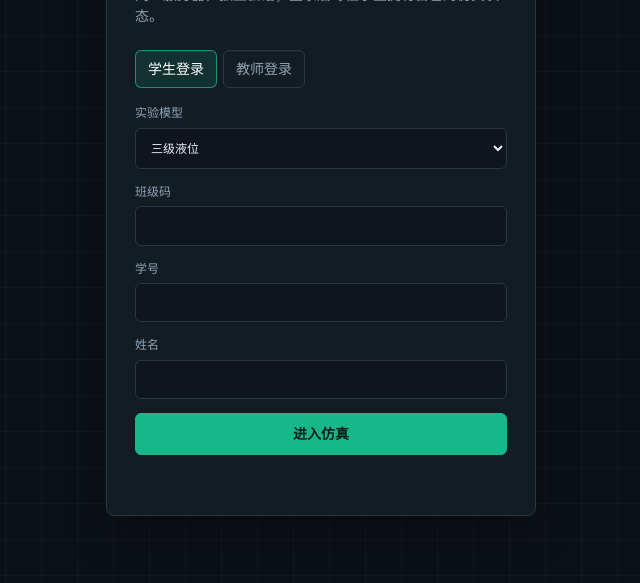
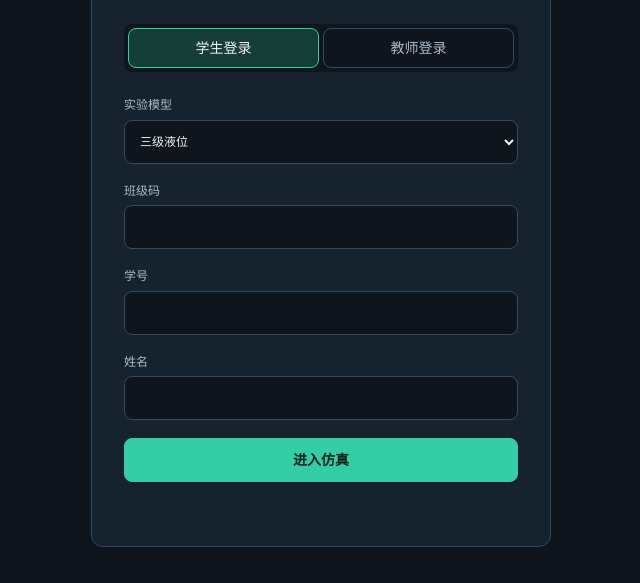
Before and after one commit to MIKA6941/YunLevel, a website: page public/index.html in a window 1280 px wide. Shown: the part 217-800 px from the top of the page, without its empty margins (319-959 px from the left). Drawn offline with Linux system fonts and the light colour scheme; no server answers.

Commit message:
feat(ui): modernize shared controls and login surfaces
Introduce the approved dark palette, flat controls, consistent corner radii and clearer login hierarchy. Preserve login fields and existing application flows.

Validation: JavaScript syntax, controls 22/22, HX self-test 63/63, isolated E2E 157/157, git diff --check.

```diff
--- a/public/index.html
+++ b/public/index.html
@@ -3,6 +3,7 @@
 <head>
   <meta charset="utf-8">
   <meta name="viewport" content="width=device-width, initial-scale=1">
+  <meta name="theme-color" content="#0E151D">
   <title>PID 云仿真</title>
   <link rel="stylesheet" href="/styles.css">
   <link rel="stylesheet" href="/control-workspace.css">
@@ -20,14 +21,14 @@
       </div>
       <form id="studentLoginForm" class="login-form">
         <label>实验模型<select id="studentModel"><option value="tank">三级液位</option><option value="hx" class="hx-model-option hidden">换热器</option></select></label>
-        <label>班级码<input id="classCode" autocomplete="organization" required></label>
-        <label>学号<input id="studentId" autocomplete="username" required></label>
-        <label>姓名<input id="studentName" autocomplete="name" required></label>
+        <label>班级码<input id="classCode" name="classCode" autocomplete="organization" spellcheck="false" required></label>
+        <label>学号<input id="studentId" name="studentId" autocomplete="username" spellcheck="false" required></label>
+        <label>姓名<input id="studentName" name="studentName" autocomplete="name" required></label>
         <button class="primary" type="submit">进入仿真</button>
       </form>
       <form id="teacherLoginForm" class="login-form hidden">
         <label>实验模型<select id="teacherModel"><option value="tank">三级液位</option><option value="hx">换热器</option></select></label>
-        <label>教师口令<input id="teacherCode" type="password" required></label>
+        <label>教师口令<input id="teacherCode" name="teacherCode" type="password" autocomplete="current-password" required></label>
         <button class="primary" type="submit">进入教师端</button>
       </form>
       <div id="loginError" class="error"></div>
--- a/public/styles.css
+++ b/public/styles.css
@@ -1,19 +1,27 @@
 :root {
-  --bg: #0c1116;
-  --panel: #131b23;
-  --panel-2: #18232d;
-  --line: #273746;
-  --text: #e8f0f6;
-  --muted: #8fa4b5;
-  --accent: #16b88a;
+  --bg: #0E151D;
+  --panel: #16222E;
+  --panel-2: #1D2B39;
+  --line: #34495D;
+  --text: #EDF3F8;
+  --muted: #A9BBCB;
+  --accent: #33CDA6;
   --accent-2: #26a5d8;
   --warn: #f0b44d;
   --danger: #e35d6a;
   --ok: #54d39f;
-  --shadow: 0 16px 44px rgba(0, 0, 0, .28);
+  --shadow: 0 12px 32px rgba(0, 0, 0, .24);
+  --radius-panel: 12px;
+  --radius-control: 8px;
+  --space-1: 4px;
+  --space-2: 8px;
+  --space-3: 12px;
+  --space-4: 16px;
+  --space-6: 24px;
 }
 
 * { box-sizing: border-box; }
+html { color-scheme: dark; scroll-padding-top: 100px; }
 html, body { width: 100%; min-height: 100%; }
 body {
   margin: 0;
@@ -25,18 +33,18 @@ button, input, select { font: inherit; }
 button {
   cursor: pointer;
   color: var(--text);
-  border: 1px solid #304454;
-  border-radius: 6px;
+  border: 1px solid var(--line);
+  border-radius: var(--radius-control);
   padding: 9px 12px;
-  background: linear-gradient(180deg, #1d2b36, #131e28);
-  box-shadow: inset 0 1px 0 rgba(255,255,255,.045);
-  transition: border-color .16s ease, background .16s ease, color .16s ease, transform .08s ease;
+  background: var(--panel-2);
+  transition: border-color .16s ease, background-color .16s ease, color .16s ease;
+  touch-action: manipulation;
 }
 button:hover:not(:disabled) {
-  border-color: #446176;
-  background: linear-gradient(180deg, #243641, #17242e);
+  border-color: #6C859B;
+  background: #293D4E;
 }
-button:active:not(:disabled) { transform: translateY(1px); }
+button:active:not(:disabled) { background-color: #30495A; }
 .hidden { display: none !important; }
 .muted { color: var(--muted); }
 .small { font-size: 12px; }
@@ -48,47 +56,47 @@ button:active:not(:disabled) { transform: translateY(1px); }
   display: grid;
   place-items: center;
   padding: 24px;
-  background:
-    linear-gradient(rgba(255,255,255,.025) 1px, transparent 1px),
-    linear-gradient(90deg, rgba(255,255,255,.025) 1px, transparent 1px),
-    var(--bg);
-  background-size: 36px 36px;
+  background: var(--bg);
 }
 .login-panel {
-  width: min(430px, 100%);
-  padding: 28px;
+  width: min(460px, 100%);
+  padding: 32px;
   border: 1px solid var(--line);
-  border-radius: 8px;
+  border-radius: var(--radius-panel);
   background: var(--panel);
-  box-shadow: var(--shadow);
 }
+.login-panel > .muted { margin-top: 10px; line-height: 1.7; }
 .brand-mark {
   width: 54px; height: 54px; display: grid; place-items: center;
-  border: 1px solid rgba(22,184,138,.55);
+  border: 1px solid var(--accent);
   border-radius: 8px; color: var(--accent); font-weight: 800; letter-spacing: .06em;
-  background: rgba(22,184,138,.08);
+  background: #163E38;
 }
 .brand-mark.small { width: 38px; height: 38px; font-size: 12px; }
 h1, h2, p { margin: 0; }
-h1 { margin-top: 18px; font-size: 24px; }
+h1 { margin-top: 24px; font-size: 26px; line-height: 1.25; font-weight: 650; text-wrap: balance; }
 h2 { font-size: 16px; }
-.login-tabs { display: flex; gap: 6px; margin: 24px 0 16px; }
+.login-tabs { display: flex; gap: 4px; margin: 28px 0 24px; padding: 4px; background: var(--bg); border-radius: var(--radius-control); }
+.login-tabs button { flex: 1; min-height: 40px; }
 .login-tab, .tab, .segmented button, .ghost, .legend button {
   border: 1px solid var(--line);
   color: var(--muted);
   background: transparent;
-  border-radius: 6px;
+  border-radius: var(--radius-control);
   padding: 8px 12px;
 }
 .login-tab.active, .tab.active, .segmented button.active, .legend button.active {
-  color: #fff; border-color: rgba(22,184,138,.75); background: rgba(22,184,138,.14);
+  color: var(--text); border-color: var(--accent); background: #163E38;
 }
 .tab.locked { opacity: .45; cursor: not-allowed; border-style: dashed; }
-.login-form { display: grid; gap: 14px; }
+.login-form { display: grid; gap: 18px; }
+.login-form input, .login-form select, .login-form button { min-height: 44px; }
 label { display: grid; gap: 6px; color: var(--muted); font-size: 12px; }
 input, select {
-  width: 100%; color: var(--text); background: #0e151c;
-  border: 1px solid var(--line); border-radius: 6px; padding: 10px 11px;
+  width: 100%; color: var(--text); background: var(--bg);
+  border: 1px solid var(--line); border-radius: var(--radius-control); padding: 10px 11px;
+  caret-color: var(--accent);
+  font-variant-numeric: tabular-nums;
 }
 input:focus, select:focus { outline: none; border-color: var(--accent); }
 input[data-dirty="1"] {
@@ -99,8 +107,10 @@ input[data-dirty="1"] {
 input:disabled { opacity: .5; cursor: not-allowed; background: #0a1015; color: var(--muted); }
 button.primary, .primary {
   color: #06231b; background: var(--accent); border: 1px solid var(--accent);
-  border-radius: 6px; padding: 10px 14px; font-weight: 700;
+  border-radius: var(--radius-control); padding: 10px 14px; font-weight: 650;
 }
+button.primary:hover:not(:disabled) { color: #07251C; background: #5DDFC0; border-color: #5DDFC0; }
+button.primary:active:not(:disabled) { background: #24B994; }
 button.primary.small, .small-button { padding: 7px 10px; }
 button.ghost { color: var(--text); }
 button.danger { color: #ffd7dc; border-color: rgba(227,93,106,.7); background: rgba(227,93,106,.12); }
@@ -110,15 +120,15 @@ button:disabled { opacity: .48; cursor: not-allowed; }
 .app { min-height: 100vh; }
 .topbar {
   min-height: 64px; display: flex; align-items: center; justify-content: space-between; gap: 18px;
-  padding: 10px 18px; border-bottom: 1px solid var(--line); background: #0e151c;
+  padding: 12px 20px; border-bottom: 1px solid var(--line); background: var(--bg);
   position: sticky; top: 0; z-index: 20;
 }
 .topbar-brand { display: flex; align-items: center; gap: 10px; min-width: 220px; }
 .tabs { display: flex; gap: 6px; flex-wrap: wrap; justify-content: center; }
 .topbar-actions { display: flex; align-items: center; gap: 9px; }
-.status-dot { width: 9px; height: 9px; border-radius: 50%; background: var(--warn); box-shadow: 0 0 0 3px rgba(240,180,77,.12); }
-.status-dot.online { background: var(--ok); box-shadow: 0 0 0 3px rgba(84,211,159,.12); }
-.status-dot.offline { background: var(--danger); box-shadow: 0 0 0 3px rgba(227,93,106,.12); }
+.status-dot { width: 8px; height: 8px; flex: 0 0 8px; border-radius: 50%; background: var(--warn); }
+.status-dot.online { background: var(--ok); }
+.status-dot.offline { background: var(--danger); }
 
 .view { display: none; padding: 16px; }
 .view.active { display: block; }
@@ -129,8 +139,8 @@ button:disabled { opacity: .48; cursor: not-allowed; }
   align-items: start;
 }
 .panel {
-  background: var(--panel); border: 1px solid var(--line); border-radius: 8px;
-  padding: 14px; box-shadow: 0 10px 30px rgba(0,0,0,.14);
+  background: var(--panel); border: 1px solid var(--line); border-radius: var(--radius-panel);
+  padding: 16px;
 }
 .panel-head { display: flex; align-items: center; justify-content: space-between; gap: 10px; margin-bottom: 12px; }
 .badge {
```
